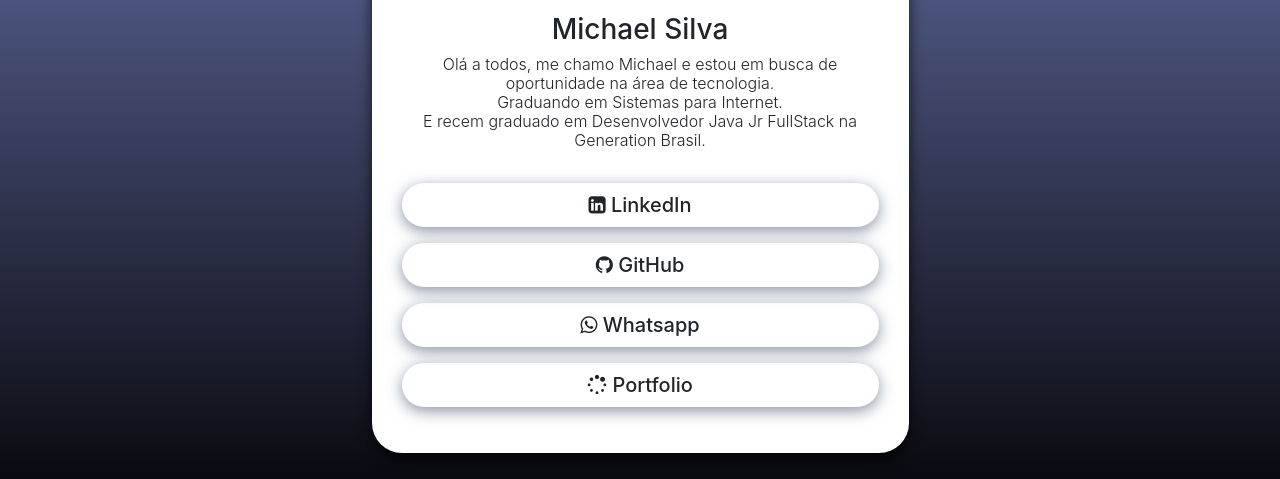
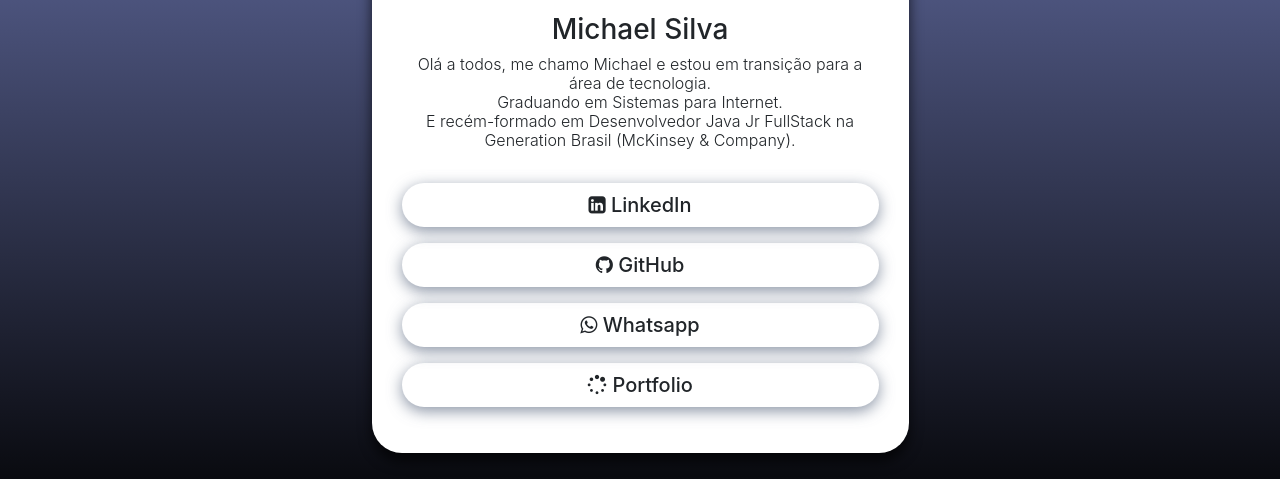
Before and after one commit to miichaels/Links-Contato, a plain HTML site: page index.html in a window 1280 px wide. Shown: the part 251-730 px from the top of the page. Drawn offline with nearby package versions, Linux system fonts and the light colour scheme.

Commit message:
Modificação na descrição

```diff
--- a/index.html
+++ b/index.html
@@ -30,11 +30,12 @@
 
                 <div class="row">
                     <div class="col-md-12">
-                        <h6 class="text-center">Olá a todos, me chamo Michael e estou em busca de oportunidade na área
+                        <h6 class="text-center">Olá a todos, me chamo Michael e estou em transição para a área
                             de
                             tecnologia.
                             <br> Graduando em Sistemas para Internet.
-                            <br>E recem graduado em Desenvolvedor Java Jr FullStack na Generation Brasil.
+                            <br>E recém-formado em Desenvolvedor Java Jr FullStack na Generation Brasil (McKinsey &
+                            Company).
                         </h6>
 
 
```
